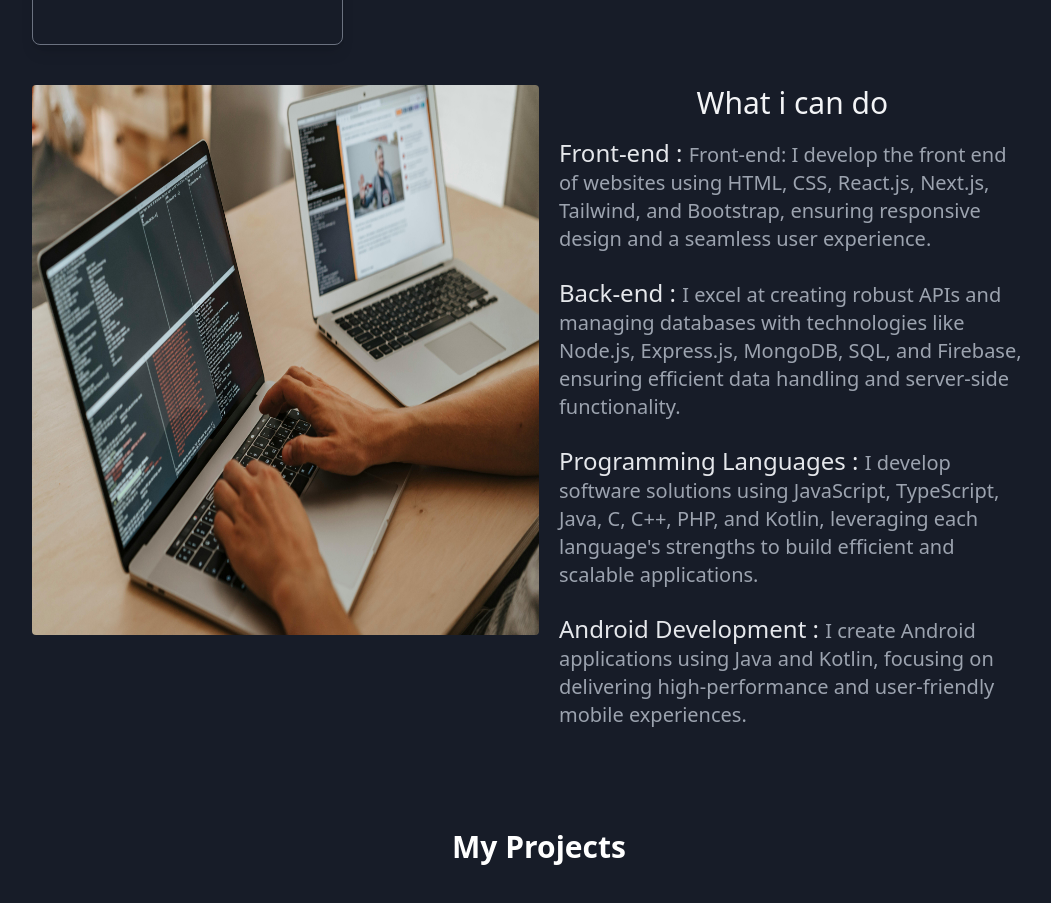
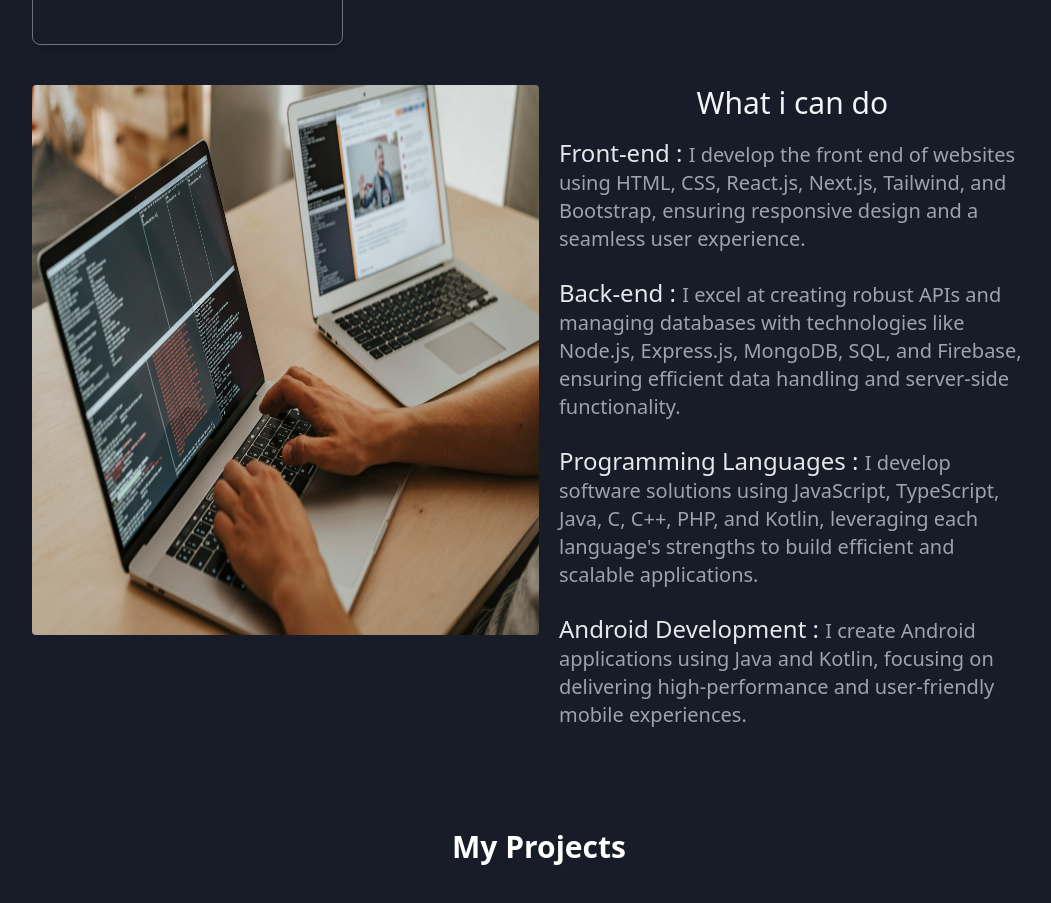
Before and after one commit to RachidHeroumti/Porfolio-Pro, a React (Vite) app: page / in a window 1280 px wide. Shown: the part 1360-2263 px from the top of the page, without its empty margins (101-1152 px from the left). Built offline with nearby package versions, Linux system fonts and the light colour scheme.

Commit message:
remove some extra-texts

```diff
--- a/src/component/Services.jsx
+++ b/src/component/Services.jsx
@@ -15,7 +15,7 @@ function Services() {
             <div className=' '>
     <h2 className=' py-2  text-gray-400 rounded-lg md:rounded-lg text-xl mx-5 m-2'>
       <span className='text-gray-200 text-2xl'>Front-end : </span>
-      Front-end: I develop the front end of websites using HTML, CSS, React.js, Next.js,
+     I develop the front end of websites using HTML, CSS, React.js, Next.js,
        Tailwind, and Bootstrap, ensuring responsive design and a seamless user experience.
     </h2>
     <h2 className=' py-2  text-gray-400 rounded-lg md:rounded-lg text-xl mx-5 m-2'>
```
